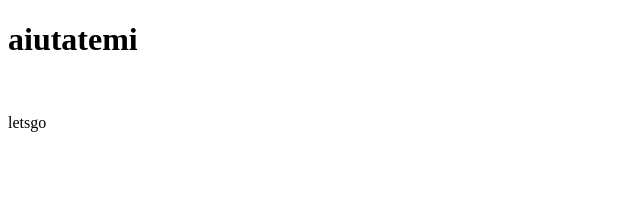
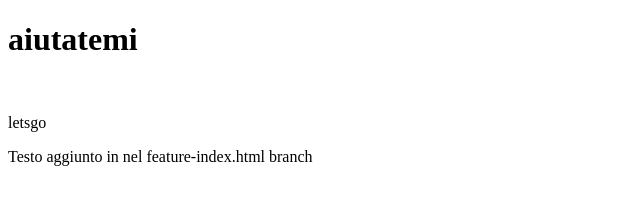
Before and after one commit to propoto/test2, a plain HTML site: page index.html in a window 1280 px wide. Shown: the whole page, without its empty margins (0-640 px from the left). Drawn offline with Linux system fonts and the light colour scheme.

Commit message:
updated index.html

```diff
--- a/index.html
+++ b/index.html
@@ -1,5 +1,5 @@
 <!DOCTYPE html>
 <html>
     <head><title>Tumadre</title></head>
-    <body><h1>aiutatemi</h1><br><p>letsgo</p></body>
+    <body><h1>aiutatemi</h1><br><p>letsgo</p><p>Testo aggiunto in nel feature-index.html branch</p></body>
 </html>
```
